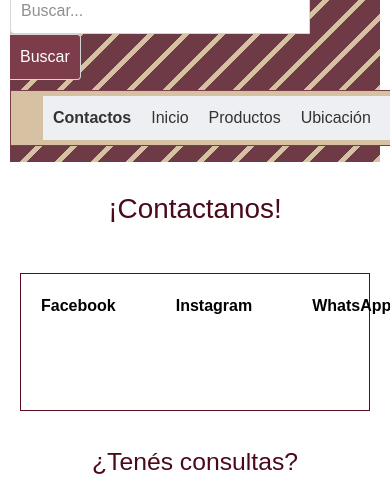
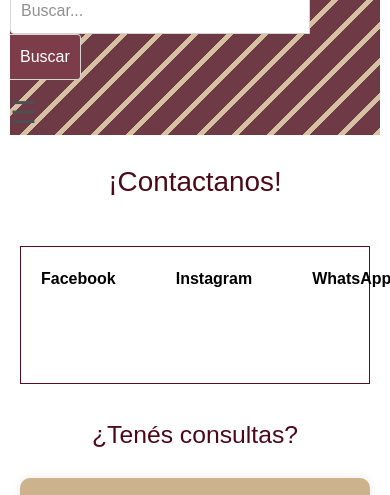
Before and after one commit to AgustinaOlmedo/proyecto-coderhouse, a plain HTML site: page pages/contactos.html in a window 390 px wide. Shown: the part 332-827 px from the top of the page. Drawn offline with Linux system fonts and the light colour scheme; files that its build step writes are made by us from their sources; files whose address does not match are found by name.

Commit message:
vista celu en todas las paginas de header

```diff
--- a/pages/contactos.html
+++ b/pages/contactos.html
@@ -18,8 +18,10 @@
                 <button type="submit">Buscar</button>
             </form>
         </div>
+        <input type="checkbox" id="menu-toggle" class="menu-toggle">
+        <label for="menu-toggle" class="menu-icon">&#9776;</label>
         <nav>
-            <ul>
+            <ul class="menu">
                 <li><a href="./contactos.html" class="EnNegrita">Contactos</a></li>
                 <li><a href="../index.html" target="_blank">Inicio</a></li>
                 <li><a href="./productos.html" target="_blank">Productos</a></li>
```
Also changed, not shown: pages/instructivos.htm (+3 -1 lines), pages/productos.html (+3 -1 lines), pages/ubicacion.html (+3 -1 lines).
